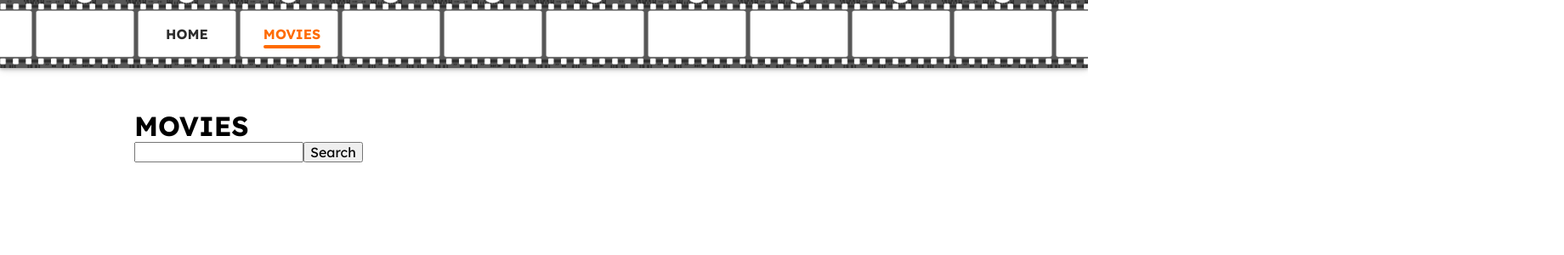
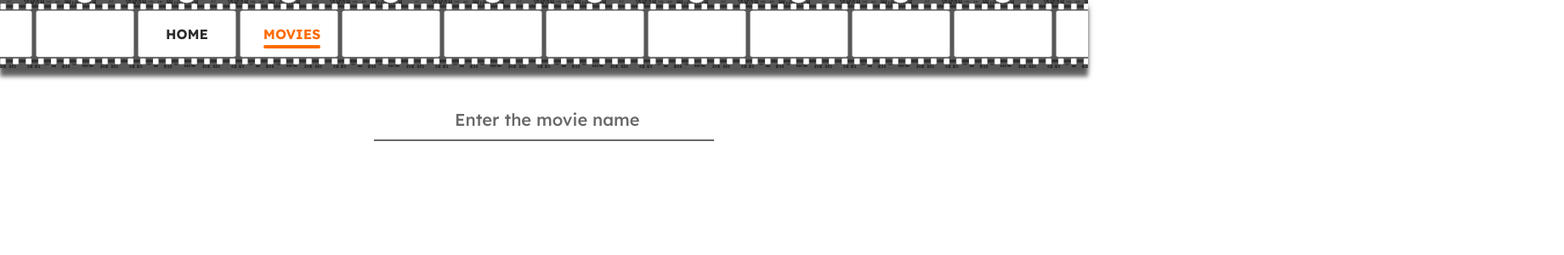
Before and after one commit to Dmitry-Karas/react-movies, a React (Create React App) app: page /movies in a window 1280 px wide. Shown: the top 300 px of the page at 85% size, 1840 px wide, since content can reach past the window. Built offline with nearby package versions, Linux system fonts and the light colour scheme.

Commit message:
added movies view

```diff
--- a/package.json
+++ b/package.json
@@ -14,6 +14,7 @@
     "react": "^17.0.2",
     "react-content-loader": "^6.0.3",
     "react-dom": "^17.0.2",
+    "react-icons": "^4.2.0",
     "react-router-dom": "^5.2.0",
     "react-scripts": "4.0.3",
     "smoothscroll-polyfill": "^0.4.4",
--- a/src/components/AppBar/AppBar.styled.jsx
+++ b/src/components/AppBar/AppBar.styled.jsx
@@ -2,12 +2,17 @@ import styled from '@emotion/styled/macro'
 import tapeBg from 'images/tape-bg.png'
 
 export const Header = styled.header`
+  /* position: sticky; */
+  /* top: 0; */
+  /* left: 0; */
+  /* z-index: 999; */
   display: flex;
   align-items: center;
   height: 80px;
   margin-bottom: 50px;
-  box-shadow: 0 1px 3px 0 rgb(0 0 0 / 20%), 0 2px 5px 0 rgb(0 0 0 / 14%),
+  box-shadow: 0 10px 5px 0 rgb(0 0 0 / 60%), 0 2px 5px 0 rgb(0 0 0 /14%),
     0 2px 10px -1px rgb(0 0 0 / 12%);
+  background-color: #fff;
 
   background-image: url(${tapeBg});
   background-size: 120px;
--- a/src/components/MovieItem/MovieItem.styled.jsx
+++ b/src/components/MovieItem/MovieItem.styled.jsx
@@ -24,7 +24,7 @@ export const Image = styled.img`
 `
 
 export const TitleH2 = styled.h2`
-  height: 28px;
+  min-height: 28px;
 
   font-style: normal;
   font-weight: 700;
@@ -37,6 +37,7 @@ export const TitleH2 = styled.h2`
 
 export const Info = styled.div`
   display: flex;
+  justify-content: space-between;
 `
 
 export const Genres = styled.p`
--- a/src/components/MovieList/MovieList.jsx
+++ b/src/components/MovieList/MovieList.jsx
@@ -28,9 +28,9 @@ export const MovieList = ({ movies }) => {
               id={id}
               posterPath={poster_path}
               title={title}
-              releaseDate={release_date}
+              releaseDate={release_date || '\u2015'}
               rating={vote_average}
-              genres={movieGenres}
+              genres={movieGenres || '\u2015'}
             />
           )
         },
--- /dev/null
+++ b/src/components/MovieList/MoviesList.styled.jsx
@@ -0,0 +1 @@
+import styled from '@emotion/styled/macro'
--- a/src/components/SearchForm/SearchForm.jsx
+++ b/src/components/SearchForm/SearchForm.jsx
@@ -1,10 +1,31 @@
-import { Form, Input, Button } from './SearchForm.styled'
+import { Form, Input, Label, Button } from './SearchForm.styled'
+import { BsSearch } from 'react-icons/bs'
 
-export const SearchForm = () => {
+export const SearchForm = ({ onSubmit }) => {
+  const handleSubmit = (e) => {
+    e.preventDefault()
+
+    const searchInput = e.target.elements.movieSearch
+
+    onSubmit(searchInput.value)
+
+    searchInput.value = ''
+  }
+
   return (
-    <Form>
-      <Input />
-      <Button type="submit">Search</Button>
+    <Form onSubmit={handleSubmit}>
+      <Input
+        type="text"
+        name="movieSearch"
+        id="movieSearch"
+        placeholder="The Fast and the Furious"
+        autoComplete="off"
+      />
+      <Label htmlFor="movieSearch">Enter the movie name</Label>
+      <Button type="submit">
+        Search
+        <BsSearch />
+      </Button>
     </Form>
   )
 }
--- a/src/components/SearchForm/SearchForm.styled.jsx
+++ b/src/components/SearchForm/SearchForm.styled.jsx
@@ -1,7 +1,104 @@
 import styled from '@emotion/styled/macro'
 
-export const Form = styled.form``
+export const Form = styled.form`
+  position: relative;
+  display: flex;
+  margin: 0 auto;
+  width: 400px;
+  margin-bottom: 22px;
 
-export const Input = styled.input``
+  text-align: center;
+`
 
-export const Button = styled.button``
+export const Input = styled.input`
+  width: 100%;
+  padding-bottom: 10px;
+  border: none;
+  border-bottom: 2px solid dimgray;
+  outline: none;
+
+  font-weight: 400;
+  font-size: 20px;
+  line-height: 1.14;
+  color: dimgray;
+  background-color: transparent;
+
+  transition: border-color 250ms ease-in-out;
+
+  &::placeholder {
+    font-size: 16px;
+    font-weight: 500;
+    color: #2c2c2caa;
+    opacity: 0;
+    transition: opacity 250ms ease-in-out;
+  }
+
+  &:focus {
+    border-color: #ff6b01;
+
+    &::placeholder {
+      opacity: 1;
+      transition-delay: 250ms;
+    }
+  }
+`
+
+export const Label = styled.label`
+  cursor: text;
+  position: absolute;
+  top: 0;
+  left: 0;
+
+  font-weight: 500;
+  font-size: 20px;
+  line-height: 1.14;
+  color: dimgray;
+
+  transform: translate(95px);
+  transition: transform 250ms ease-in-out, color 250ms ease-in-out;
+
+  Input:focus + &,
+  Input:not(:placeholder-shown) + & {
+    cursor: default;
+    color: #ff6b01;
+    transform: translateY(-30px);
+  }
+`
+
+export const Button = styled.button`
+  position: absolute;
+  bottom: 6px;
+  right: 0;
+  display: flex;
+  align-items: center;
+  padding: 10px;
+  opacity: 0;
+  pointer-events: none;
+  border: none;
+
+  font-size: 20px;
+  font-weight: 500;
+  color: #2c2c2c;
+  background-color: transparent;
+
+  transform: translateX(1000px);
+  transition: 250ms opacity ease-in-out, 250ms color ease,
+    600ms transform cubic-bezier(0.175, 0.885, 0.32, 1.275);
+
+  &:hover {
+    color: #ff6b01;
+  }
+
+  Input:focus ~ & {
+    opacity: 1;
+    pointer-events: all;
+    transform: translateX(0);
+    /* transition-delay: 250ms; */
+  }
+
+  & svg {
+    margin-left: 10px;
+
+    color: #ff6b01;
+  }
+`
--- a/src/views/MovieDetailsView.jsx
+++ b/src/views/MovieDetailsView.jsx
@@ -7,9 +7,10 @@ import { Reviews } from 'components/Reviews/Reviews'
 import { MovieDetailsLoader } from 'components/MovieDetails/MovieDetailsLoader'
 
 export const MovieDetailsView = () => {
-  const { movieId } = useParams()
   const [movie, setMovie] = useState(null)
   const [status, setStatus] = useState('idle')
+
+  const { movieId } = useParams()
   const { path } = useRouteMatch()
 
   useEffect(() => {
@@ -51,8 +52,8 @@ export const MovieDetailsView = () => {
             posterPath={poster_path}
             title={title}
             originalTitle={original_title}
-            genres={movieGenres}
-            releaseDate={release_date}
+            genres={movieGenres || '\u2015'}
+            releaseDate={release_date || '\u2015'}
             rating={vote_average}
             voteCount={vote_count}
             popularity={popularity}
--- a/src/views/MoviesView.jsx
+++ b/src/views/MoviesView.jsx
@@ -1,17 +1,50 @@
 import { useState, useEffect } from 'react'
 import { Route, Link, useRouteMatch } from 'react-router-dom'
 import { SearchForm } from 'components/SearchForm/SearchForm'
-import { MovieDetailsView } from './MovieDetailsView'
+import { MovieList } from 'components/MovieList/MovieList'
 import { TmdbAPI } from 'services/apiService'
+import { Notify } from 'utils/notifications'
 
 export const MoviesView = () => {
+  const [searchQuery, setSearchQuery] = useState('')
+  const [movies, setMovies] = useState([])
+  const [status, setStatus] = useState('idle')
+
   const { url } = useRouteMatch()
+
+  const handleSubmit = (query) => {
+    setSearchQuery(query)
+  }
+
+  useEffect(() => {
+    if (!searchQuery) return
+
+    const getMovies = async () => {
+      setStatus('pending')
+
+      try {
+        const results = await TmdbAPI.getMoviesByQuery(searchQuery)
+
+        if (!results.length) {
+          throw new Error('No results found for this query')
+        }
+
+        setMovies(results)
+        setStatus('resolved')
+      } catch (error) {
+        setStatus('rejected')
+
+        Notify.error('No results found')
+      }
+    }
+
+    getMovies()
+  }, [searchQuery])
 
   return (
     <>
-      <h1>MOVIES</h1>
-      <SearchForm />
-
+      <SearchForm onSubmit={handleSubmit} />
+      {status === 'resolved' && <MovieList movies={movies} />}
       <Route path="movies" />
     </>
   )
```
Also changed, not shown: 1 other file (tests, documents, lock files or other folders).
